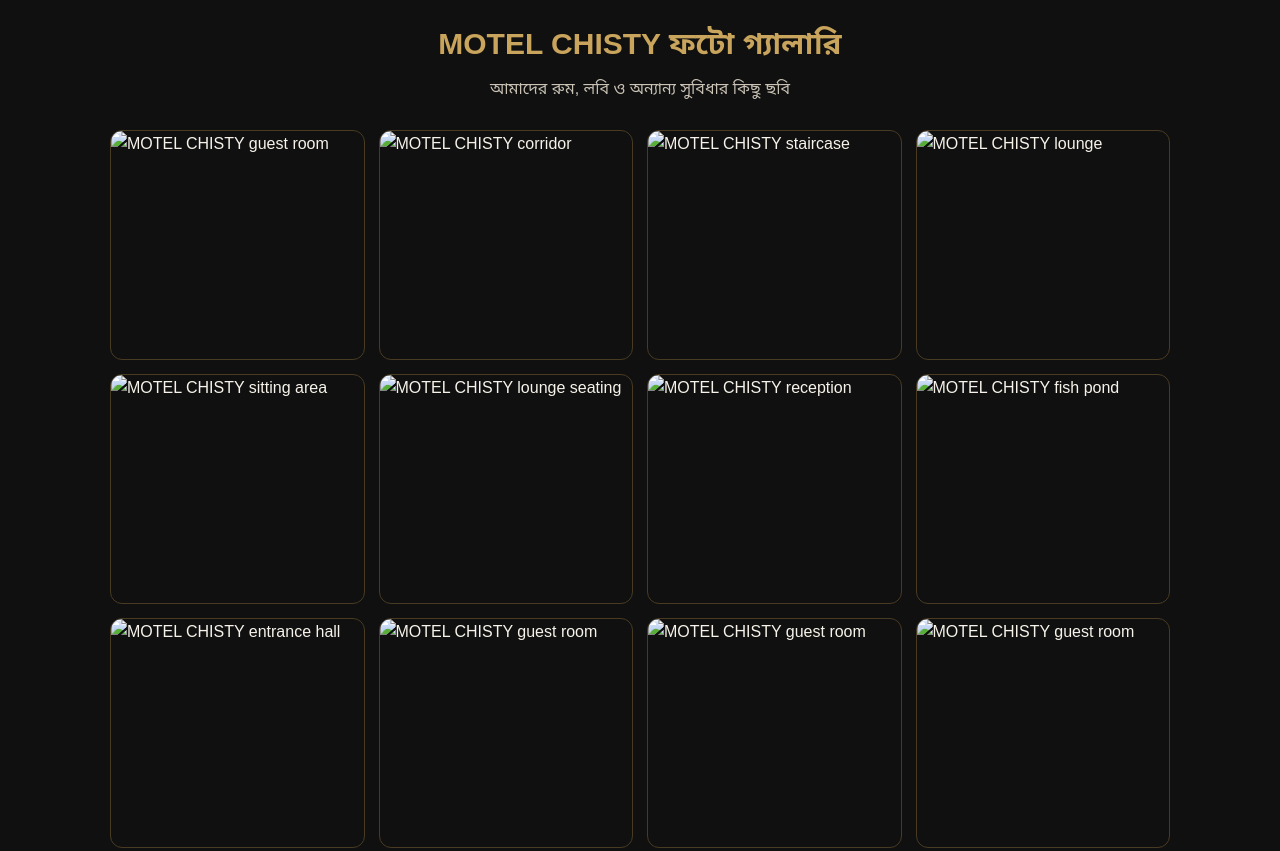
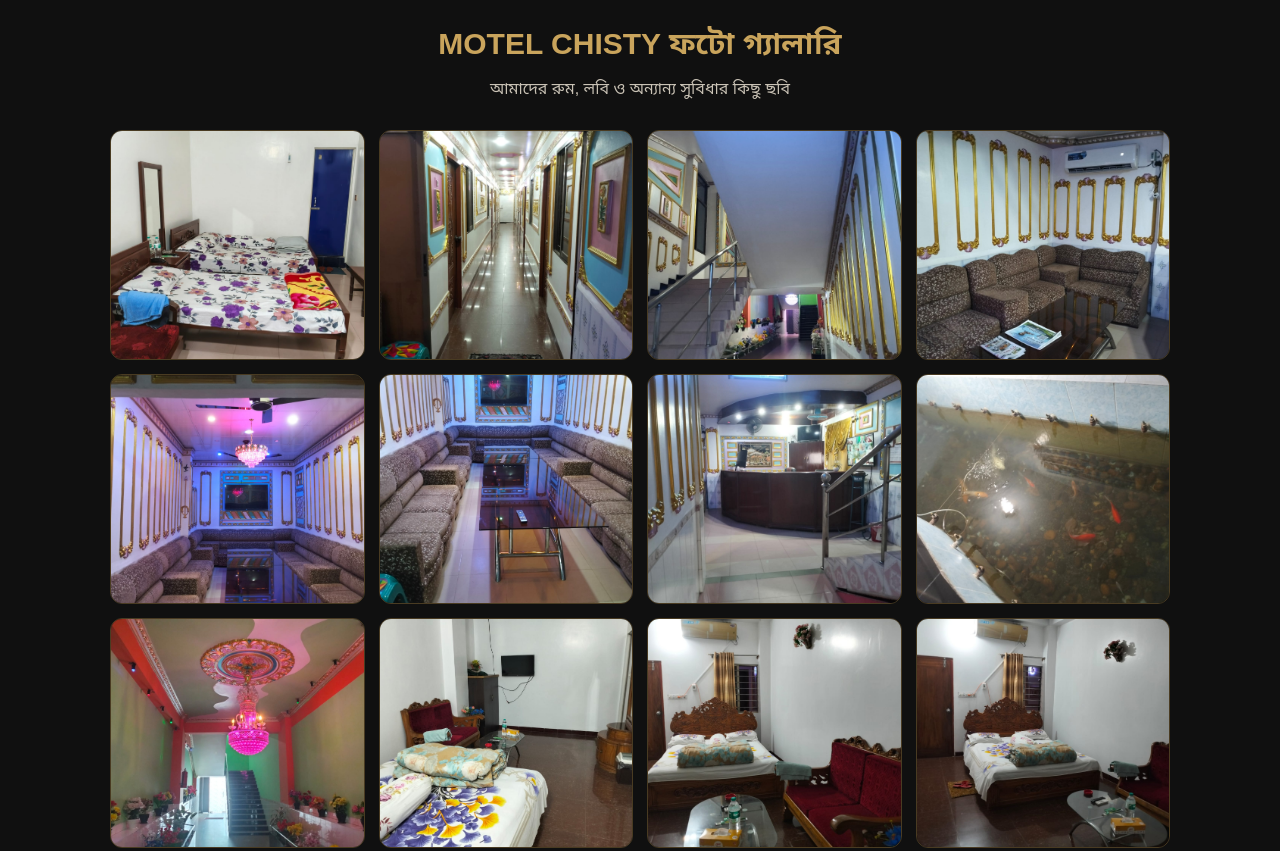
Before and after one commit to motelchistynaogaon-debug/motelchistynaogaon-debug.github.io, a plain HTML site: page index.html in a window 1280 px wide. Shown: the part 1100-1951 px from the top of the page. Drawn offline with Linux system fonts and the light colour scheme.

Commit message:
Update index.html

```diff
--- a/index.html
+++ b/index.html
@@ -34,19 +34,18 @@ footer{text-align:center;padding:30px 20px;background:#080808;color:#b9ad96;bord
 <section class="wrap" id="gallery">
   <h2 class="section-title" id="galleryTitle">MOTEL CHISTY ফটো গ্যালারি</h2>
   <p class="sub" id="gallerySub">আমাদের রুম, লবি ও অন্যান্য সুবিধার কিছু ছবি</p>
-  <div class="photo-gallery">
-    <img src="images/motel-photo-01.jpeg" alt="MOTEL CHISTY guest room" loading="lazy">
-    <img src="images/motel-photo-02.jpeg" alt="MOTEL CHISTY corridor" loading="lazy">
-    <img src="images/motel-photo-03.jpeg" alt="MOTEL CHISTY staircase" loading="lazy">
-    <img src="images/motel-photo-04.jpeg" alt="MOTEL CHISTY lounge" loading="lazy">
-    <img src="images/motel-photo-05.jpeg" alt="MOTEL CHISTY sitting area" loading="lazy">
-    <img src="images/motel-photo-06.jpeg" alt="MOTEL CHISTY lounge seating" loading="lazy">
-    <img src="images/motel-photo-07.jpeg" alt="MOTEL CHISTY reception" loading="lazy">
-    <img src="images/motel-photo-08.jpeg" alt="MOTEL CHISTY fish pond" loading="lazy">
-    <img src="images/motel-photo-09.jpeg" alt="MOTEL CHISTY entrance hall" loading="lazy">
-    <img src="images/motel-photo-10.jpeg" alt="MOTEL CHISTY guest room" loading="lazy">
-    <img src="images/motel-photo-11.jpeg" alt="MOTEL CHISTY guest room" loading="lazy">
-    <img src="images/motel-photo-12.jpeg" alt="MOTEL CHISTY guest room" loading="lazy">
+  <div class="photo-gallery"><img src="motel-photo-01.jpeg" alt="MOTEL CHISTY guest room" loading="lazy">
+<img src="motel-photo-02.jpeg" alt="MOTEL CHISTY corridor" loading="lazy">
+<img src="motel-photo-03.jpeg" alt="MOTEL CHISTY staircase" loading="lazy">
+<img src="motel-photo-04.jpeg" alt="MOTEL CHISTY lounge" loading="lazy">
+<img src="motel-photo-05.jpeg" alt="MOTEL CHISTY sitting area" loading="lazy">
+<img src="motel-photo-06.jpeg" alt="MOTEL CHISTY lounge seating" loading="lazy">
+<img src="motel-photo-07.jpeg" alt="MOTEL CHISTY reception" loading="lazy">
+<img src="motel-photo-08.jpeg" alt="MOTEL CHISTY fish pond" loading="lazy">
+<img src="motel-photo-09.jpeg" alt="MOTEL CHISTY entrance hall" loading="lazy">
+<img src="motel-photo-10.jpeg" alt="MOTEL CHISTY guest room" loading="lazy">
+<img src="motel-photo-11.jpeg" alt="MOTEL CHISTY guest room" loading="lazy">
+<img src="motel-photo-12.jpeg" alt="MOTEL CHISTY guest room" loading="lazy">EL CHISTY guest room" loading="lazy">
   </div>
 </section>
 
```
